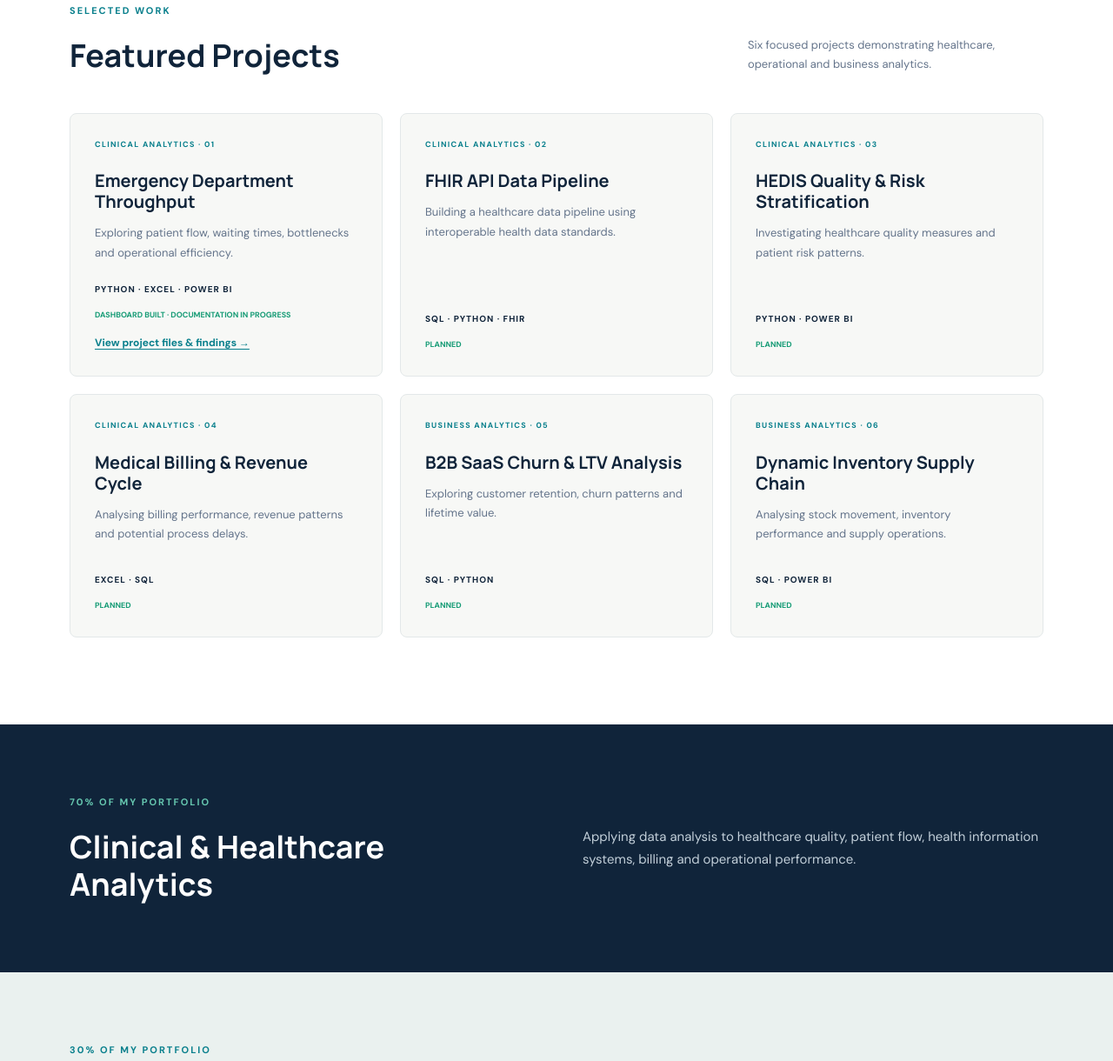
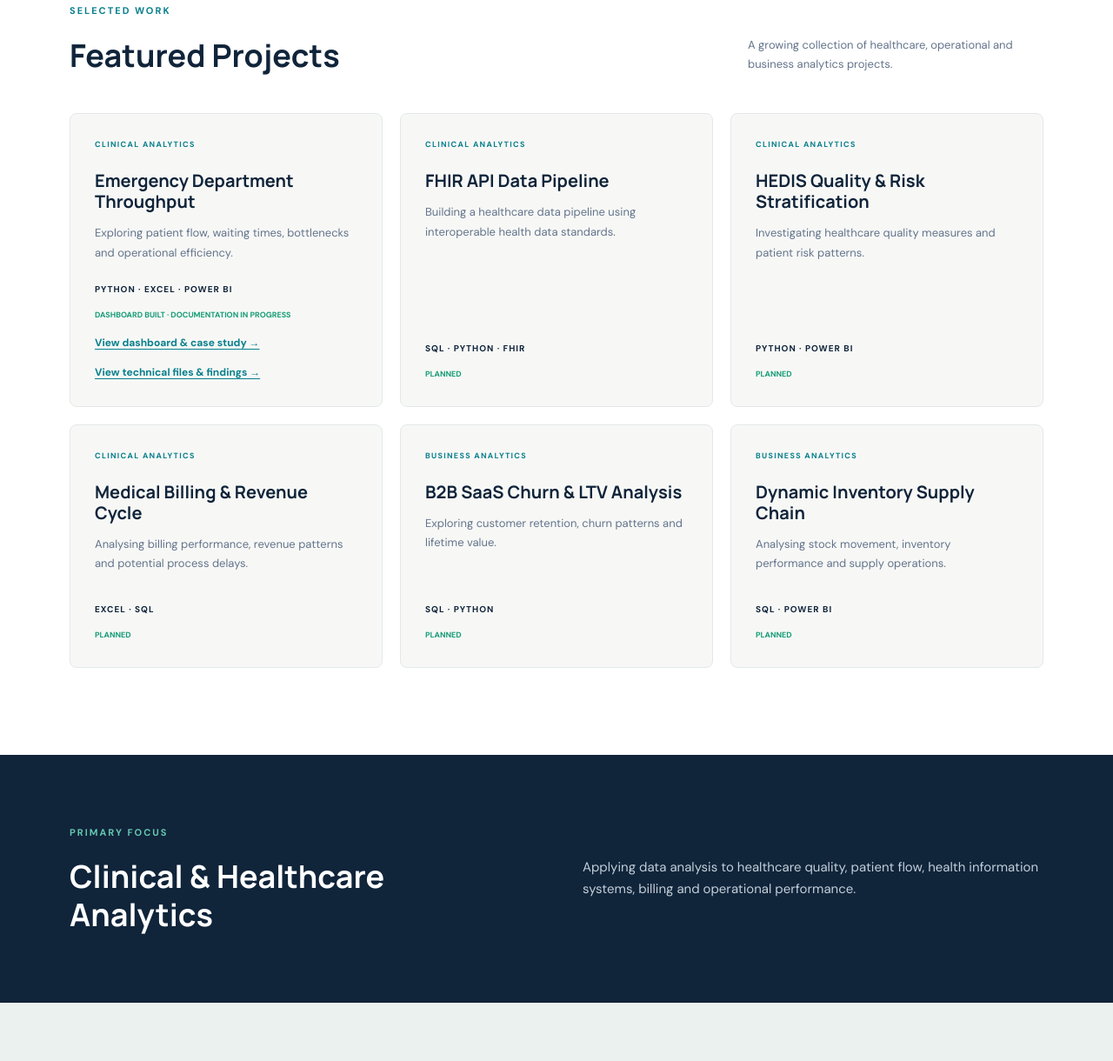
Before and after one commit to Gideon-dataai/gideon-odeyemi-portfolio, a plain HTML site: page index.html in a window 1280 px wide. Shown: the part 1154-2374 px from the top of the page at 87% size. Drawn offline with Linux system fonts and the light colour scheme.

Commit message:
Remove project numbering and link published ED dashboard PDF

```diff
--- a/index.html
+++ b/index.html
@@ -132,15 +132,15 @@
       </div>
 
       <p>
-        Six focused projects demonstrating healthcare,
-        operational and business analytics.
+        A growing collection of healthcare,
+        operational and business analytics projects.
       </p>
     </div>
 
     <div class="project-grid">
 
       <article class="project-card clinical-card">
-        <span class="project-category">CLINICAL ANALYTICS · 01</span>
+        <span class="project-category">CLINICAL ANALYTICS</span>
         <h3>Emergency Department Throughput</h3>
         <p>
           Exploring patient flow, waiting times,
@@ -148,11 +148,12 @@
         </p>
         <div class="project-tools">PYTHON · EXCEL · POWER BI</div>
         <span class="project-status">DASHBOARD BUILT · DOCUMENTATION IN PROGRESS</span>
-        <a class="project-link" href="https://github.com/Gideon-dataai/Clinical-Operations-Data-Analysis/tree/main/01-emergency-department-throughput/" target="_blank" rel="noopener noreferrer">View project files &amp; findings →</a>
+        <a class="project-link" href="projects/emergency-department-throughput/dashboard.html">View dashboard &amp; case study →</a>
+        <a class="project-link" href="https://github.com/Gideon-dataai/Clinical-Operations-Data-Analysis/tree/main/emergency-department-throughput/" target="_blank" rel="noopener noreferrer">View technical files &amp; findings →</a>
       </article>
 
       <article class="project-card clinical-card">
-        <span class="project-category">CLINICAL ANALYTICS · 02</span>
+        <span class="project-category">CLINICAL ANALYTICS</span>
         <h3>FHIR API Data Pipeline</h3>
         <p>
           Building a healthcare data pipeline using
@@ -163,7 +164,7 @@
       </article>
 
       <article class="project-card clinical-card">
-        <span class="project-category">CLINICAL ANALYTICS · 03</span>
+        <span class="project-category">CLINICAL ANALYTICS</span>
         <h3>HEDIS Quality & Risk Stratification</h3>
         <p>
           Investigating healthcare quality measures
@@ -174,7 +175,7 @@
       </article>
 
       <article class="project-card clinical-card">
-        <span class="project-category">CLINICAL ANALYTICS · 04</span>
+        <span class="project-category">CLINICAL ANALYTICS</span>
         <h3>Medical Billing & Revenue Cycle</h3>
         <p>
           Analysing billing performance, revenue
@@ -185,7 +186,7 @@
       </article>
 
       <article class="project-card business-card">
-        <span class="project-category">BUSINESS ANALYTICS · 05</span>
+        <span class="project-category">BUSINESS ANALYTICS</span>
         <h3>B2B SaaS Churn & LTV Analysis</h3>
         <p>
           Exploring customer retention, churn
@@ -196,7 +197,7 @@
       </article>
 
       <article class="project-card business-card">
-        <span class="project-category">BUSINESS ANALYTICS · 06</span>
+        <span class="project-category">BUSINESS ANALYTICS</span>
         <h3>Dynamic Inventory Supply Chain</h3>
         <p>
           Analysing stock movement, inventory
@@ -213,7 +214,7 @@
 <section class="focus-section" id="clinical">
   <div class="container focus-grid">
     <div>
-      <p class="section-label">70% OF MY PORTFOLIO</p>
+      <p class="section-label">PRIMARY FOCUS</p>
       <h2>Clinical & Healthcare Analytics</h2>
     </div>
 
@@ -228,7 +229,7 @@
 <section class="focus-section business-focus" id="business">
   <div class="container focus-grid">
     <div>
-      <p class="section-label">30% OF MY PORTFOLIO</p>
+      <p class="section-label">ADDITIONAL FOCUS</p>
       <h2>Business & Operations Analytics</h2>
     </div>
 
```
Also changed, not shown: projects/emergency-department-throughput/dashboard.html (+2 -2 lines), 2 other files.
